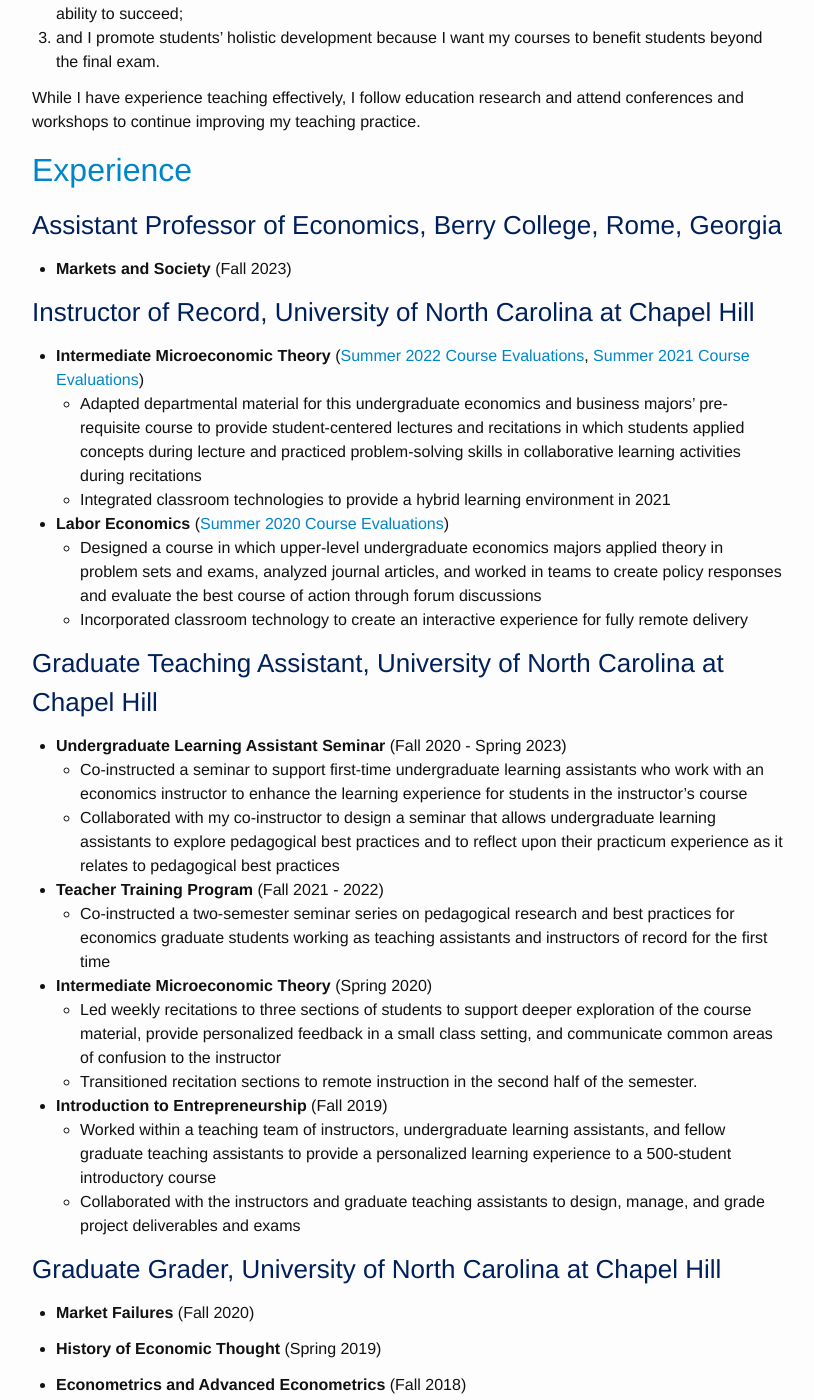
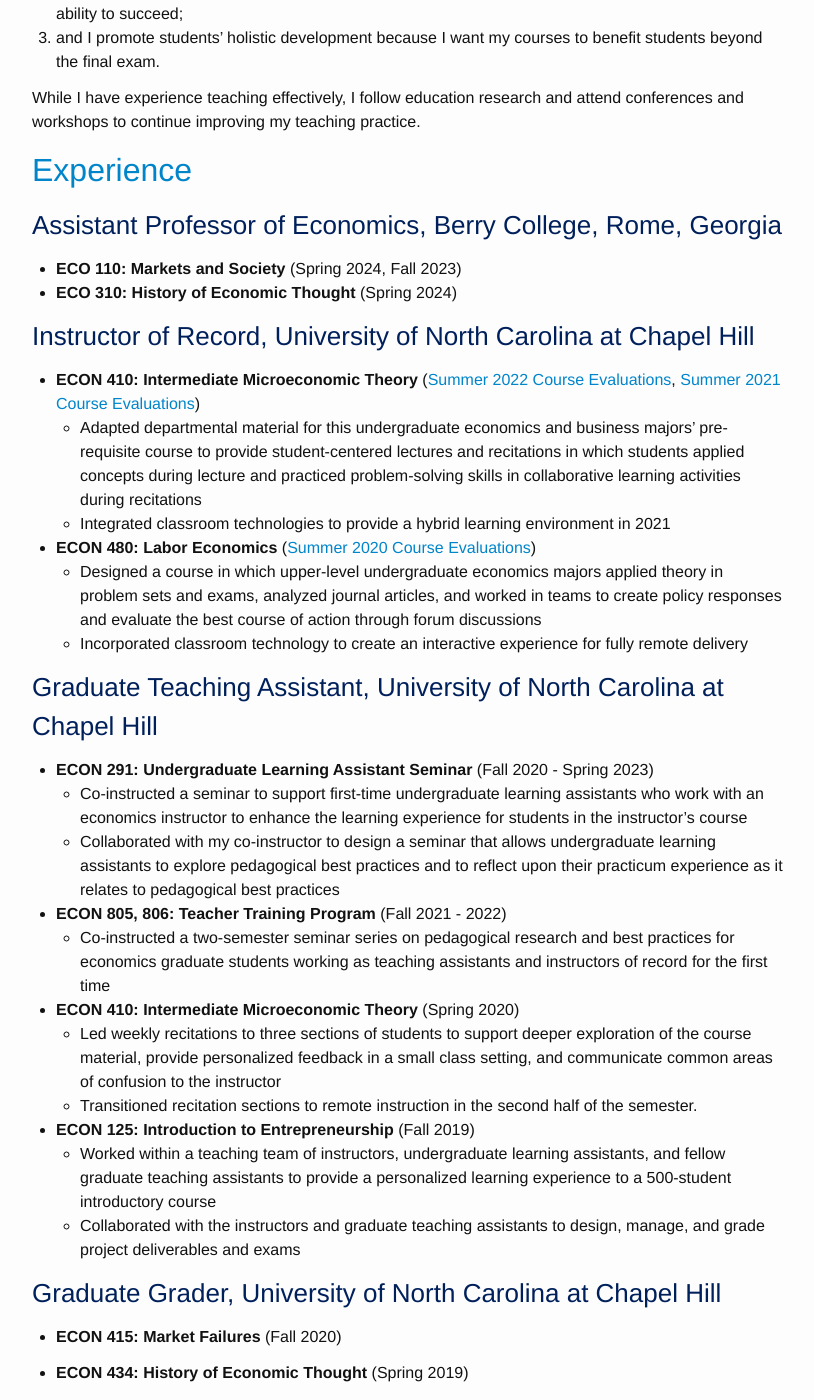
Before and after one commit to meganmccoydowdy/meganmccoydowdy.github.io, a Jekyll site: the page built from teaching.markdown, in a window 1280 px wide and 1400 px high, scrolled down 273 px. Shown: the whole window, without its empty margins (232-1046 px from the left). Built offline with Jekyll 4.4.1, drawn with Linux system fonts in a browser that asks for light colours; some of the changed text lies outside the part shown.

Commit message:
Include Spring 2024 courses

```diff
--- a/teaching.markdown
+++ b/teaching.markdown
@@ -16,42 +16,43 @@ While I have experience teaching effectively, I follow education research and at
 
 ### Assistant Professor of Economics, Berry College, Rome, Georgia
 
-- **Markets and Society** (Fall 2023)
+- **ECO 110: Markets and Society** (Spring 2024, Fall 2023)
+- **ECO 310: History of Economic Thought** (Spring 2024)
 
 ### Instructor of Record, University of North Carolina at Chapel Hill
 
-- **Intermediate Microeconomic Theory** ([Summer 2022 Course Evaluations](https://drive.google.com/file/d/1BMYlQrLQC4Qpt8x_T-HX1DHAT24V1CUM/view?usp=sharing){:target="_blank"}, [Summer 2021 Course Evaluations](https://drive.google.com/file/d/1R8QnHFKJKf6mZ40ldRdjmd-uhp-5rbB0/view?usp=sharing){:target="_blank"})
+- **ECON 410: Intermediate Microeconomic Theory** ([Summer 2022 Course Evaluations](https://drive.google.com/file/d/1BMYlQrLQC4Qpt8x_T-HX1DHAT24V1CUM/view?usp=sharing){:target="_blank"}, [Summer 2021 Course Evaluations](https://drive.google.com/file/d/1R8QnHFKJKf6mZ40ldRdjmd-uhp-5rbB0/view?usp=sharing){:target="_blank"})
   - Adapted departmental material for this undergraduate economics and business majors' pre-requisite course to provide student-centered lectures and recitations in which students applied concepts during lecture and practiced problem-solving skills in collaborative learning activities during recitations
   - Integrated classroom technologies to provide a hybrid learning environment in 2021
 
-- **Labor Economics** ([Summer 2020 Course Evaluations](https://drive.google.com/file/d/17JvViQ0njJDOqKK3IFPXXMIt2BMPUd71/view?usp=sharing){:target="_blank"})
+- **ECON 480: Labor Economics** ([Summer 2020 Course Evaluations](https://drive.google.com/file/d/17JvViQ0njJDOqKK3IFPXXMIt2BMPUd71/view?usp=sharing){:target="_blank"})
   - Designed a course in which upper-level undergraduate economics majors applied theory in problem sets and exams, analyzed journal articles, and worked in teams to create policy responses and evaluate the best course of action through forum discussions
   - Incorporated classroom technology to create an interactive experience for fully remote delivery
 
 ### Graduate Teaching Assistant, University of North Carolina at Chapel Hill
 
-- **Undergraduate Learning Assistant Seminar** (Fall 2020 - Spring 2023)
+- **ECON 291: Undergraduate Learning Assistant Seminar** (Fall 2020 - Spring 2023)
   - Co-instructed a seminar to support first-time undergraduate learning assistants who work with an economics instructor to enhance the learning experience for students in the instructor's course
   - Collaborated with my co-instructor to design a seminar that allows undergraduate learning assistants to explore pedagogical best practices and to reflect upon their practicum experience as it relates to pedagogical best practices
 
-- **Teacher Training Program** (Fall 2021 - 2022)
+- **ECON 805, 806: Teacher Training Program** (Fall 2021 - 2022)
   - Co-instructed a two-semester seminar series on pedagogical research and best practices for economics graduate students working as teaching assistants and instructors of record for the first time
 
-- **Intermediate Microeconomic Theory** (Spring 2020)
+- **ECON 410: Intermediate Microeconomic Theory** (Spring 2020)
   - Led weekly recitations to three sections of students to support deeper exploration of the course material, provide personalized feedback in a small class setting, and communicate common areas of confusion to the instructor
   - Transitioned recitation sections to remote instruction in the second half of the semester.
 
-- **Introduction to Entrepreneurship** (Fall 2019)
+- **ECON 125: Introduction to Entrepreneurship** (Fall 2019)
   - Worked within a teaching team of instructors, undergraduate learning assistants, and fellow graduate teaching assistants to provide a personalized learning experience to a 500-student introductory course
   - Collaborated with the instructors and graduate teaching assistants to design, manage, and grade project deliverables and exams
 
 ### Graduate Grader, University of North Carolina at Chapel Hill
 
-- **Market Failures** (Fall 2020)
+- **ECON 415: Market Failures** (Fall 2020)
 
-- **History of Economic Thought** (Spring 2019)
+- **ECON 434: History of Economic Thought** (Spring 2019)
 
-- **Econometrics and Advanced Econometrics** (Fall 2018)
+- **ECON 470: Econometrics and ECON 570: Advanced Econometrics** (Fall 2018)
 
 ### Upper School Teacher, IMG Academy, Bradenton, Florida
 
```
